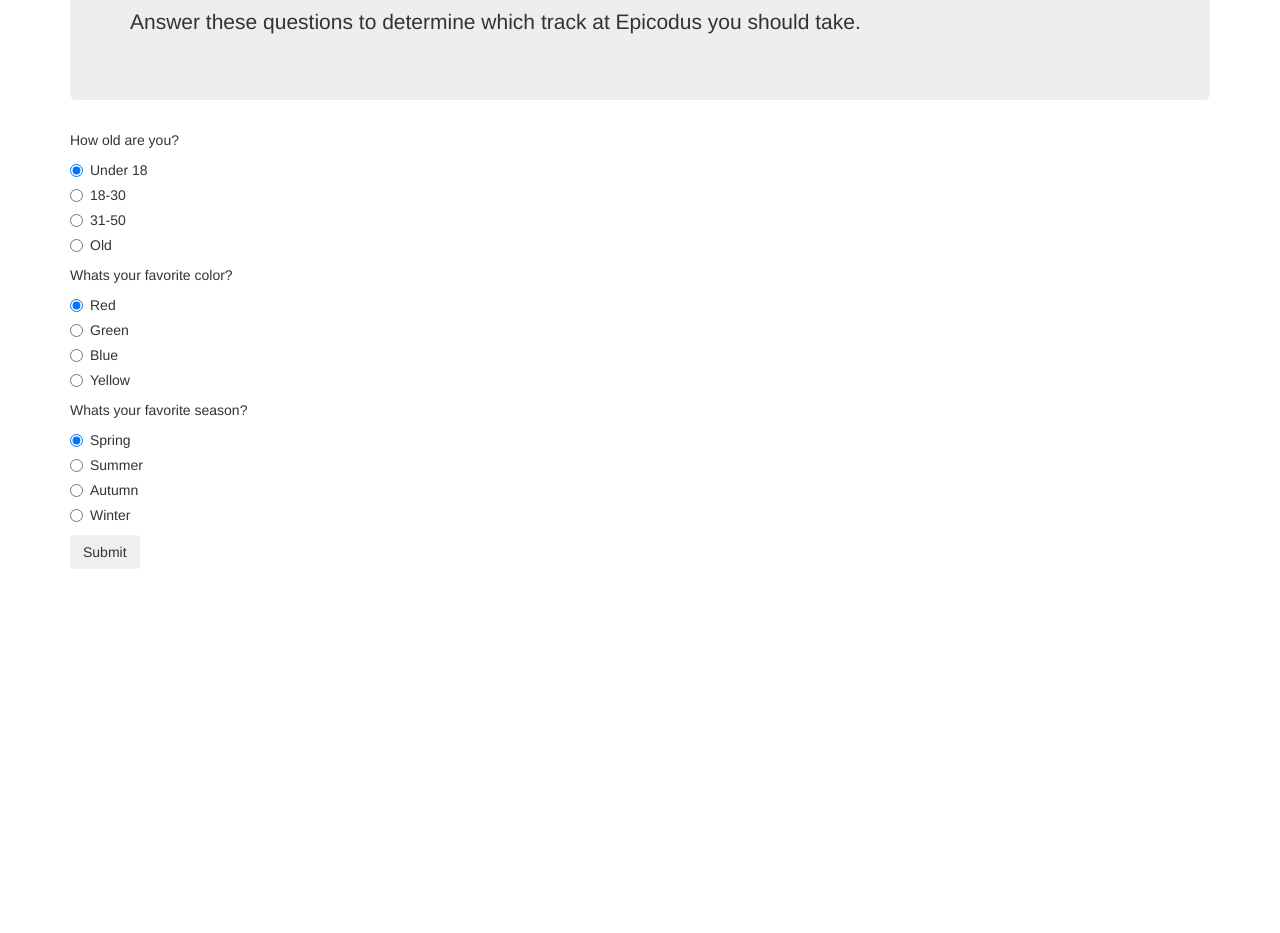
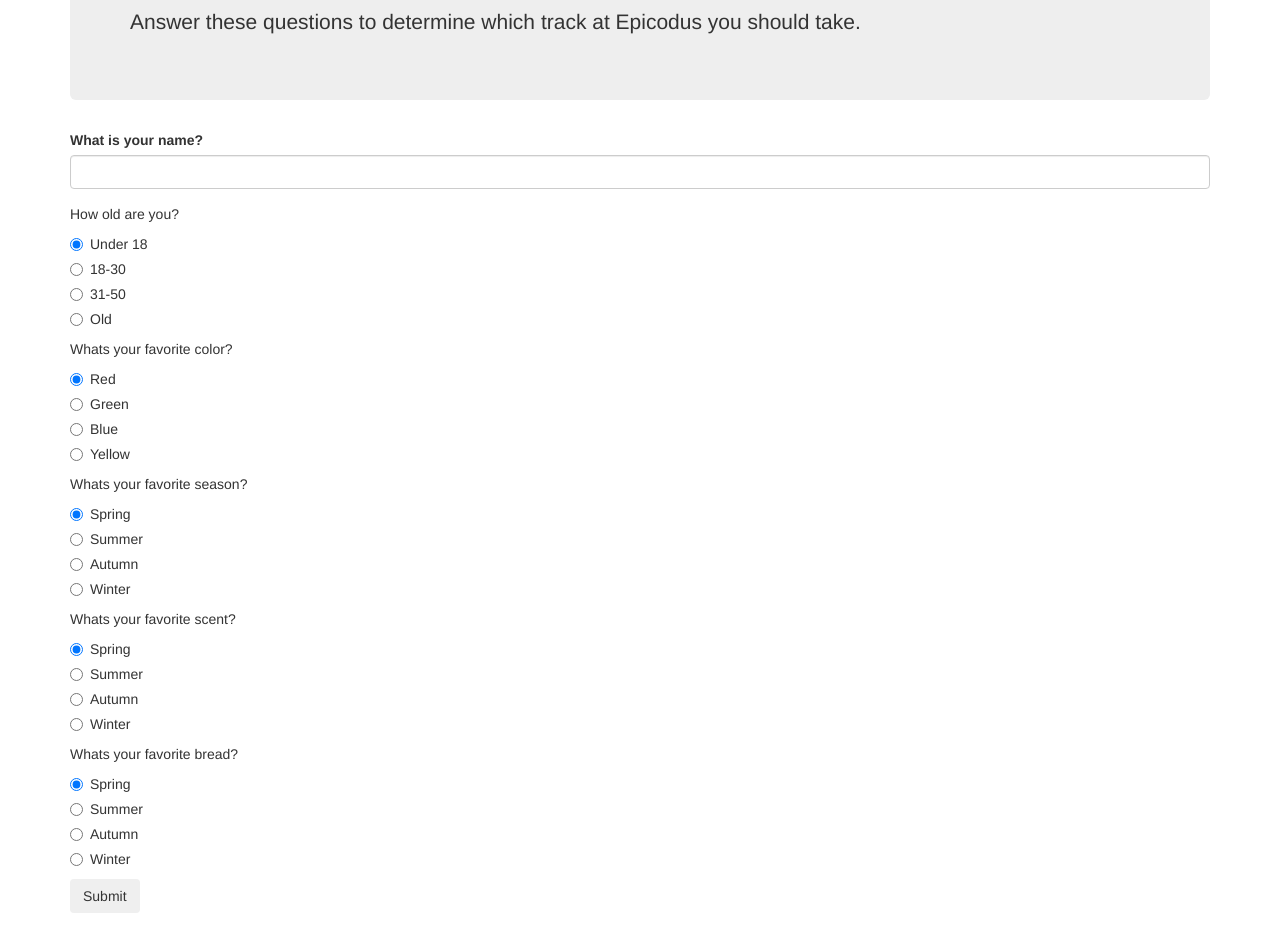
Before and after one commit to jbellwaite/intro-wk3-code-review-track, a plain HTML site: page index.html in a window 1280 px wide. Shown: the part 187-1120 px from the top of the page. Before the commit the page ends 800 px from the top, so only its background shows below. Drawn offline with Linux system fonts and the light colour scheme.

Commit message:
add form to HTML for user to enter name

```diff
--- a/index.html
+++ b/index.html
@@ -17,6 +17,12 @@
       </div>
 
       <form id="track">
+
+        <div class= "form-group">
+          <label for="name">What is your name?</label>
+          <input id="name" class="form-control" type="text">
+        </div>
+
         <p>How old are you?
         </p>
         <div class="radio">
@@ -43,6 +49,7 @@
             Old
           </label>
         </div>
+
         <p>Whats your favorite color?
         </p>
         <div class="radio">
@@ -69,6 +76,7 @@
             Yellow
           </label>
         </div>
+
         <p>Whats your favorite season?
         </p>
         <div class="radio">
@@ -95,6 +103,61 @@
             Winter
           </label>
         </div>
+
+        <p>Whats your favorite scent?
+        </p>
+        <div class="radio">
+          <label>
+            <input type="radio" name="scent" value="1" checked>
+            Spring
+          </label>
+        </div>
+        <div class="radio">
+          <label>
+            <input type="radio" name="scent" value="2">
+            Summer
+          </label>
+        </div>
+        <div class="radio">
+          <label>
+            <input type="radio" name="scent" value="3">
+            Autumn
+          </label>
+        </div>
+        <div class="radio">
+          <label>
+            <input type="radio" name="scent" value="4">
+            Winter
+          </label>
+        </div>
+
+        <p>Whats your favorite bread?
+        </p>
+        <div class="radio">
+          <label>
+            <input type="radio" name="bread" value="1" checked>
+            Spring
+          </label>
+        </div>
+        <div class="radio">
+          <label>
+            <input type="radio" name="bread" value="2">
+            Summer
+          </label>
+        </div>
+        <div class="radio">
+          <label>
+            <input type="radio" name="bread" value="3">
+            Autumn
+          </label>
+        </div>
+        <div class="radio">
+          <label>
+            <input type="radio" name="bread" value="4">
+            Winter
+          </label>
+        </div>
+
         <button type="submit" class="btn">Submit</button>
       </form>
       <h1 id="answer"></h1>
```
